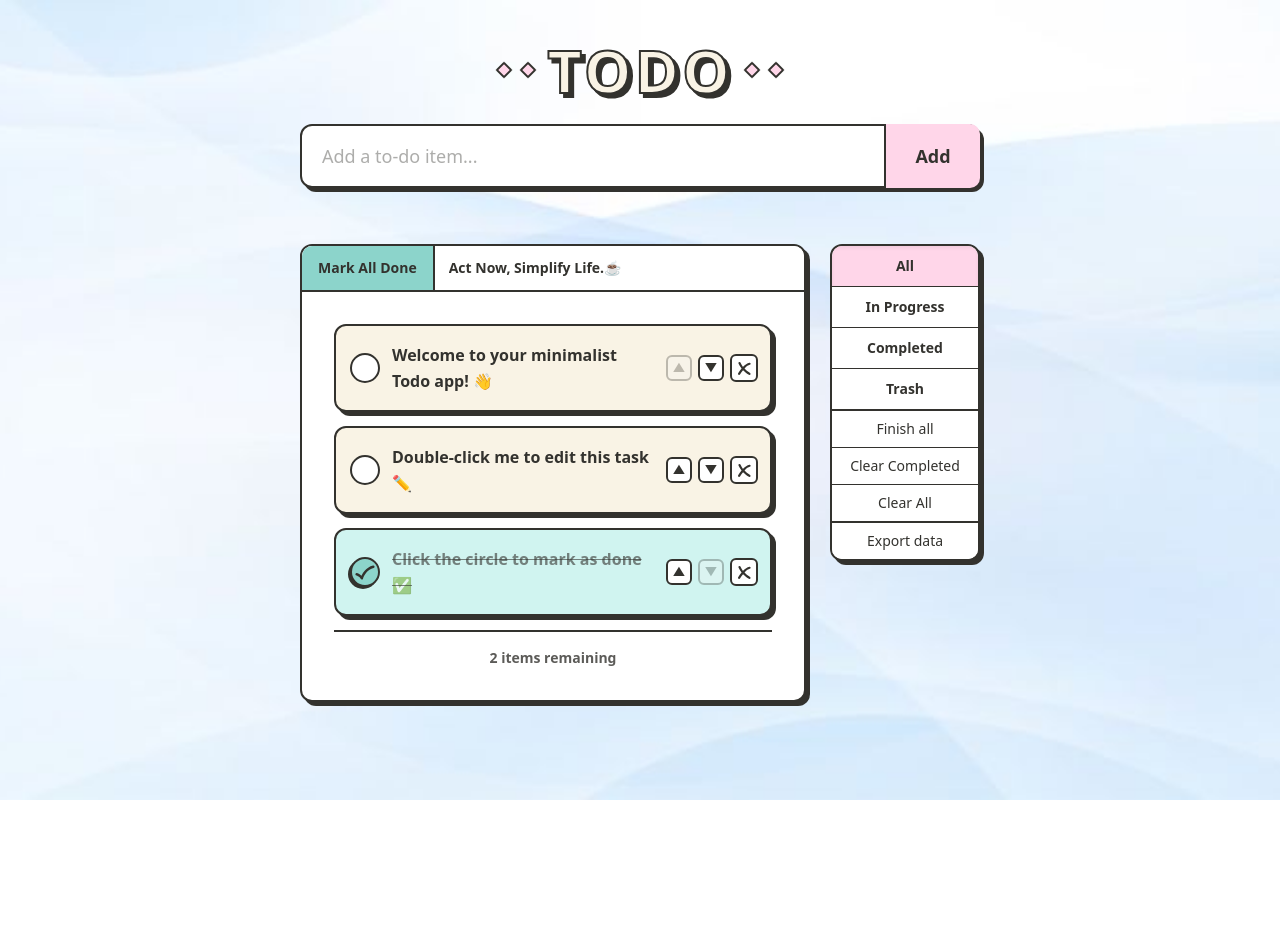
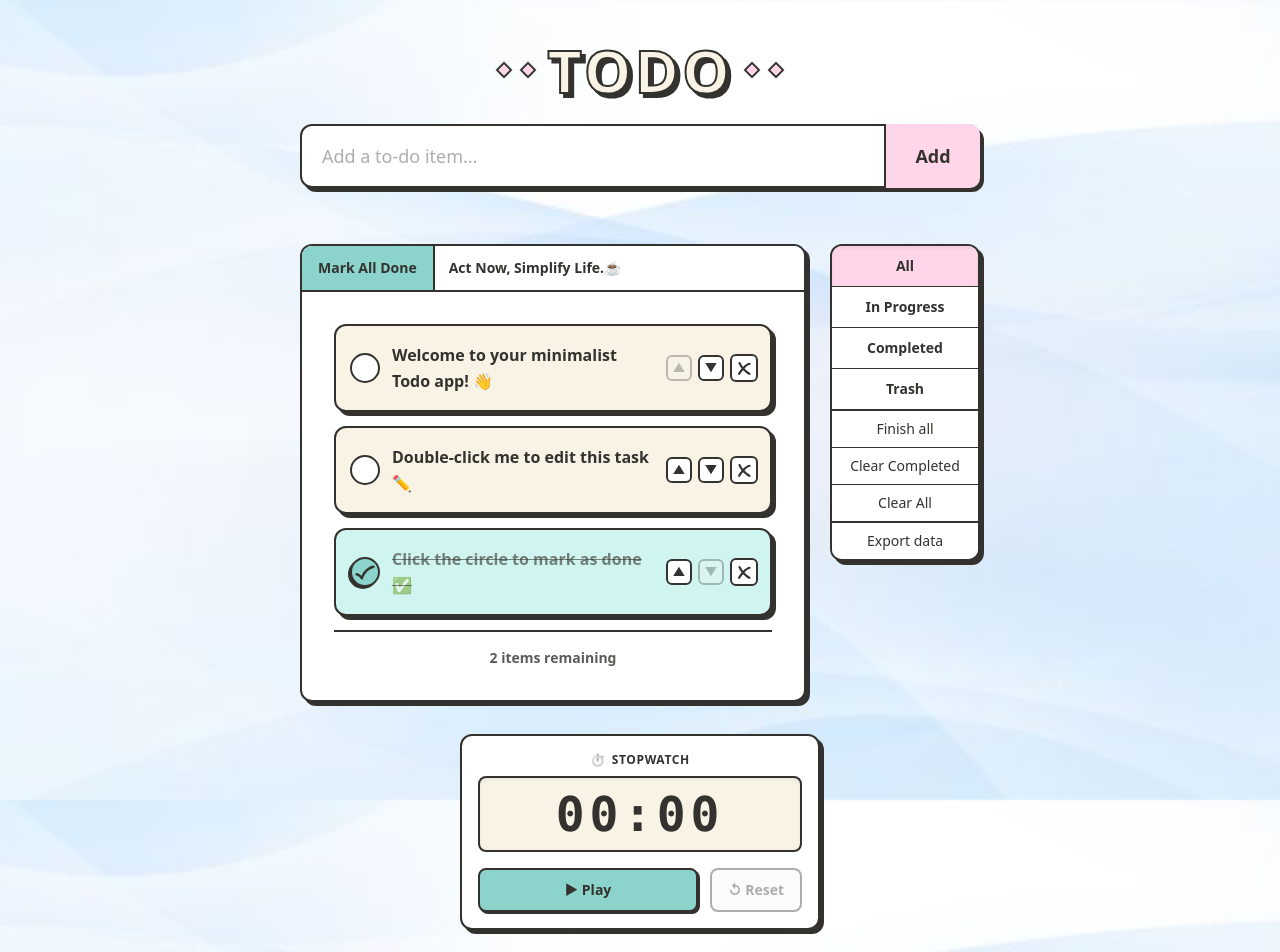
Before and after one commit to Nivesh26/Todos, a React (Vite) app: page / in a window 1280 px wide. Shown: the top 952 px of the page. Before the commit the page ends 800 px from the top, so only its background shows below. Built offline with nearby package versions, Linux system fonts and the light colour scheme.

Commit message:
feat: add Stopwatch component to Hero section

```diff
--- a/src/Components/Hero.tsx
+++ b/src/Components/Hero.tsx
@@ -3,6 +3,7 @@ import { TodoInput } from "./TodoInput";
 import { TodoItemCard } from "./TodoItemCard";
 import { TodoSidebar } from "./TodoSidebar";
 import { ConfirmModal } from "./ConfirmModal";
+import { Stopwatch } from "./Stopwatch";
 import type { TodoItem, FilterType, DialogState } from "../types/todo";
 
 const STORAGE_KEY = "uiineed-todos";
@@ -446,6 +447,9 @@ export const Hero = () => {
         />
       </div>
 
+      {/* Stopwatch Component */}
+      <Stopwatch />
+
       {/* Confirmation & Alert Modal */}
       <ConfirmModal
         dialog={dialog}
--- /dev/null
+++ b/src/Components/Stopwatch.tsx
@@ -0,0 +1,84 @@
+import { useState, useEffect } from "react";
+
+export const Stopwatch = () => {
+  const [seconds, setSeconds] = useState(0);
+  const [isRunning, setIsRunning] = useState(false);
+
+  useEffect(() => {
+    let interval: ReturnType<typeof setInterval> | null = null;
+    if (isRunning) {
+      interval = setInterval(() => {
+        setSeconds((prev) => prev + 1);
+      }, 1000);
+    }
+    return () => {
+      if (interval) clearInterval(interval);
+    };
+  }, [isRunning]);
+
+  const handleStartPause = () => {
+    setIsRunning((prev) => !prev);
+  };
+
+  const handleReset = () => {
+    setIsRunning(false);
+    setSeconds(0);
+  };
+
+  // Format MM:SS (or HH:MM:SS if >= 1 hour)
+  const formatTime = (totalSeconds: number) => {
+    const hrs = Math.floor(totalSeconds / 3600);
+    const mins = Math.floor((totalSeconds % 3600) / 60);
+    const secs = totalSeconds % 60;
+
+    const pad = (num: number) => String(num).padStart(2, "0");
+
+    if (hrs > 0) {
+      return `${pad(hrs)}:${pad(mins)}:${pad(secs)}`;
+    }
+    return `${pad(mins)}:${pad(secs)}`;
+  };
+
+  return (
+    <div className="w-full max-w-[360px] mt-8 bg-white border-2 border-[#33322E] rounded-[12px] shadow-[4px_4px_0px_#33322E] p-4 flex flex-col items-center select-none">
+      {/* Title */}
+      <div className="text-xs font-extrabold text-[#33322E] tracking-wider uppercase mb-2 flex items-center gap-1.5">
+        <span>⏱️</span>
+        <span>Stopwatch</span>
+      </div>
+
+      {/* Time Display */}
+      <div className="w-full py-3 px-4 mb-4 bg-[#F9F3E5] border-2 border-[#33322E] rounded-[8px] text-center shadow-[inset_0_2px_4px_rgba(0,0,0,0.06)]">
+        <span className="font-mono text-4xl md:text-5xl font-black text-[#33322E] tracking-widest">
+          {formatTime(seconds)}
+        </span>
+      </div>
+
+      {/* Controls */}
+      <div className="flex items-center gap-3 w-full">
+        <button
+          type="button"
+          onClick={handleStartPause}
+          className={`flex-1 py-2.5 px-4 text-sm font-bold border-2 border-[#33322E] rounded-[8px] shadow-[2px_2px_0px_#33322E] hover:-translate-x-0.5 hover:-translate-y-0.5 hover:shadow-[4px_4px_0px_#33322E] active:translate-x-0 active:translate-y-0 active:shadow-none transition-all cursor-pointer flex items-center justify-center gap-1.5 ${
+            isRunning ? "bg-[#ffd6e9] hover:bg-[#ffbcd9]" : "bg-[#8CD4CB] hover:bg-[#78cdb8]"
+          }`}
+        >
+          <span>{isRunning ? "⏸ Pause" : "▶ Play"}</span>
+        </button>
+
+        <button
+          type="button"
+          onClick={handleReset}
+          disabled={seconds === 0 && !isRunning}
+          className={`py-2.5 px-4 text-sm font-bold border-2 border-[#33322E] rounded-[8px] transition-all flex items-center justify-center gap-1.5 ${
+            seconds === 0 && !isRunning
+              ? "bg-stone-100 opacity-40 cursor-not-allowed"
+              : "bg-[#F6A89E] hover:bg-[#f39589] shadow-[2px_2px_0px_#33322E] hover:-translate-x-0.5 hover:-translate-y-0.5 hover:shadow-[4px_4px_0px_#33322E] active:translate-x-0 active:translate-y-0 active:shadow-none cursor-pointer"
+          }`}
+        >
+          <span>↺ Reset</span>
+        </button>
+      </div>
+    </div>
+  );
+};
```
